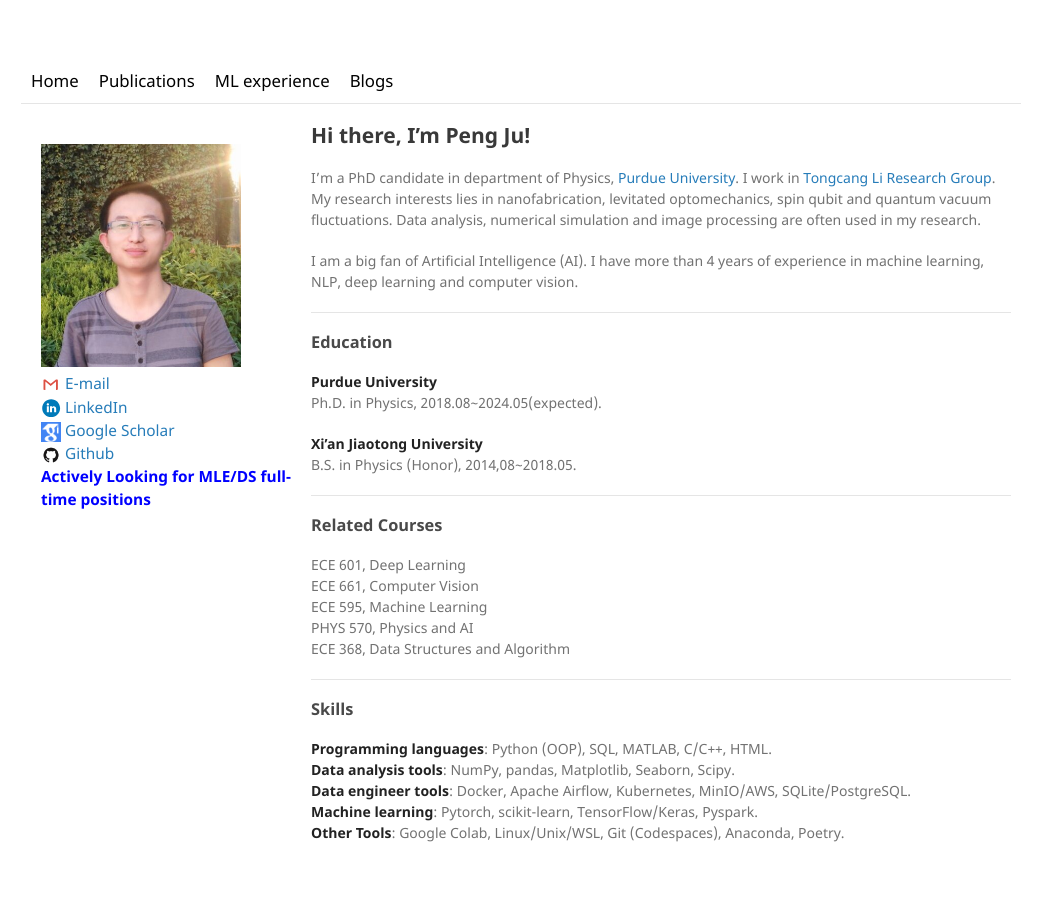
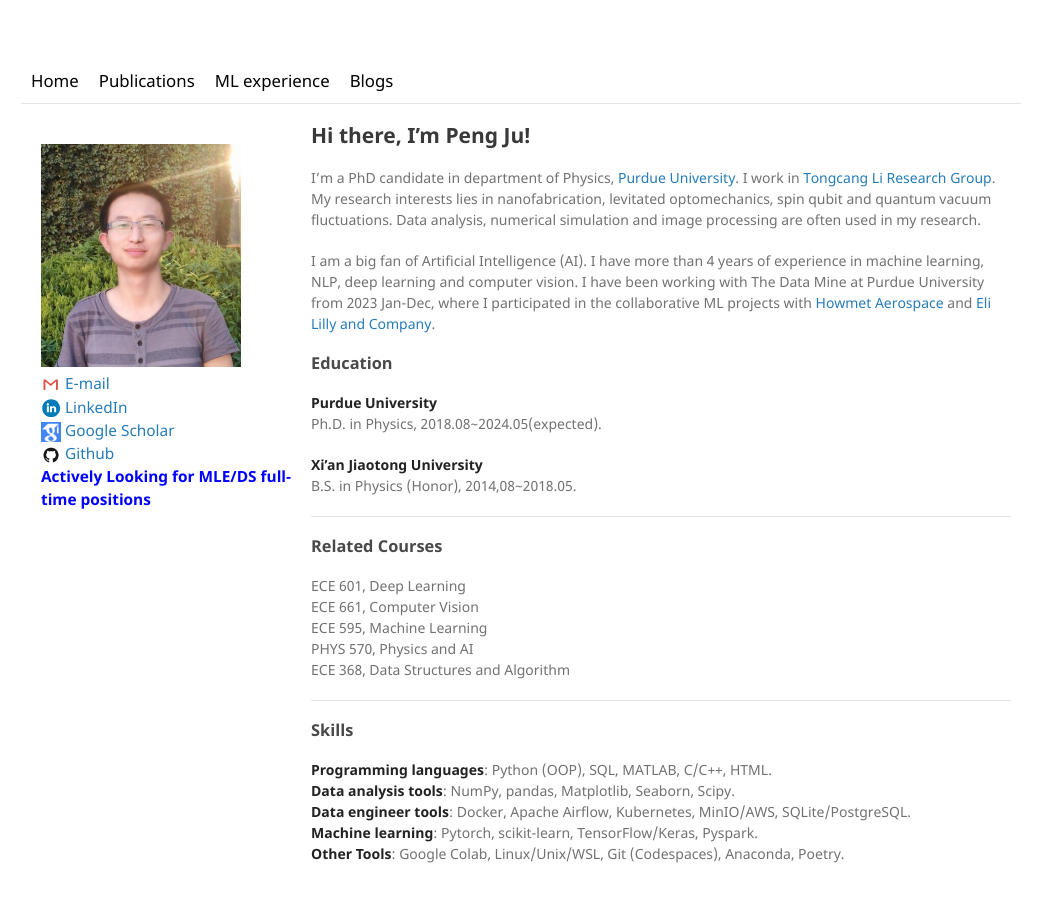
Before and after one commit to peng-ju/peng-ju.github.io, a Jekyll site: the page built from index.md, in a window 1280 px wide. Shown: the whole page, without its empty margins (119-1161 px from the left). Built offline with Jekyll 4.4.1, drawn with Linux system fonts in a browser that asks for light colours.

Commit message:
update intro

```diff
--- a/index.md
+++ b/index.md
@@ -6,9 +6,9 @@
 
 I'm a PhD candidate in department of Physics, [Purdue University](https://www.purdue.edu/). I work in [Tongcang Li Research Group](https://sites.google.com/site/litongcang). My research interests lies in nanofabrication, levitated optomechanics, spin qubit and quantum vacuum fluctuations. Data analysis, numerical simulation and image processing are often used in my research.
 
-I am a big fan of Artificial Intelligence (AI). I have more than 4 years of experience in machine learning, NLP, deep learning and computer vision.
+I am a big fan of Artificial Intelligence (AI). I have more than 4 years of experience in machine learning, NLP, deep learning and computer vision. I have been working with The Data Mine at Purdue University from 2023 Jan-Dec, where I participated in the collaborative ML projects with [Howmet Aerospace](https://www.howmet.com/) and [Eli Lilly and Company](https://www.lilly.com/).
 
----
+
 ### Education
 **Purdue University**
 Ph.D. in Physics, 2018.08~2024.05(expected).
```
